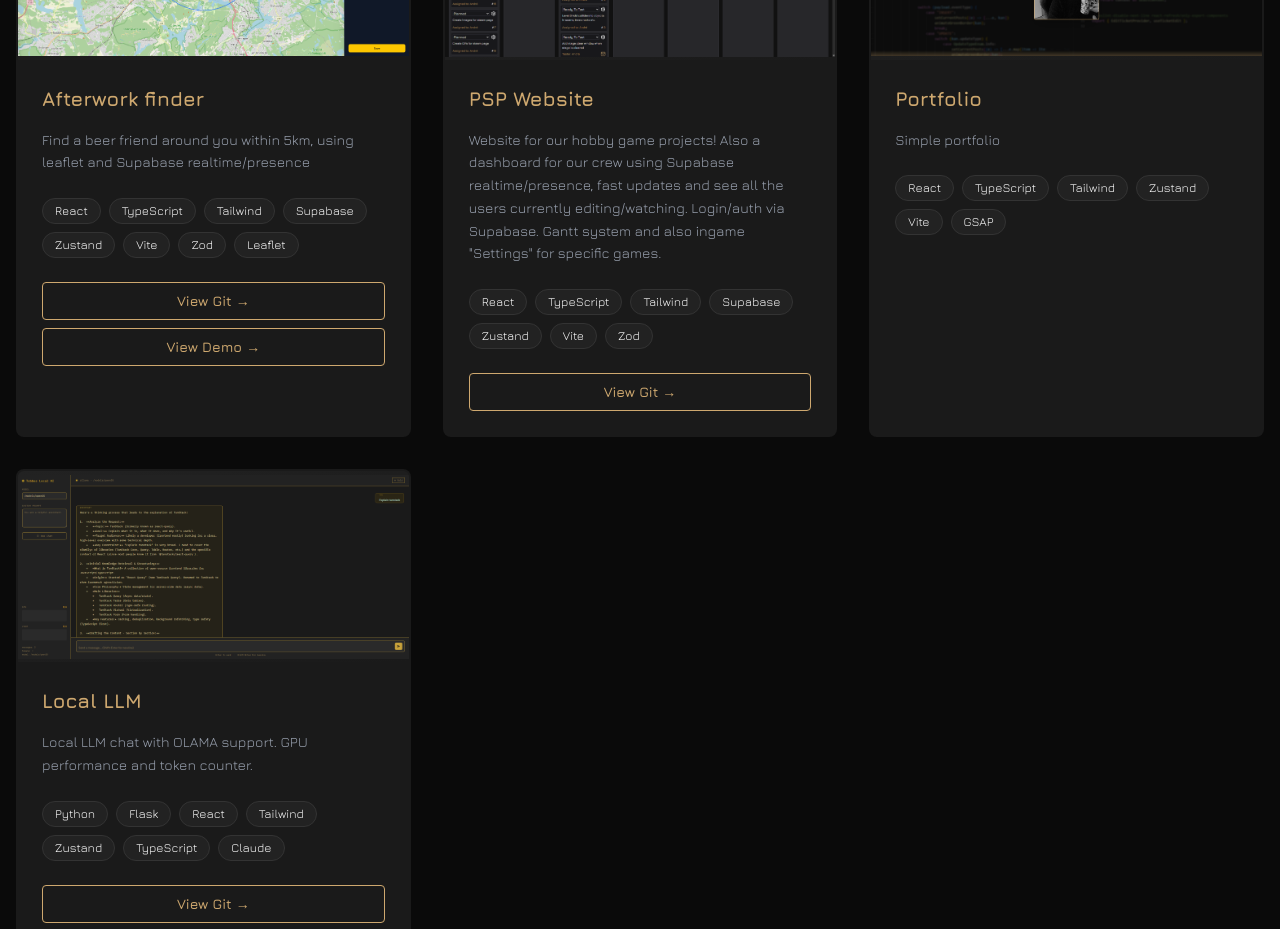
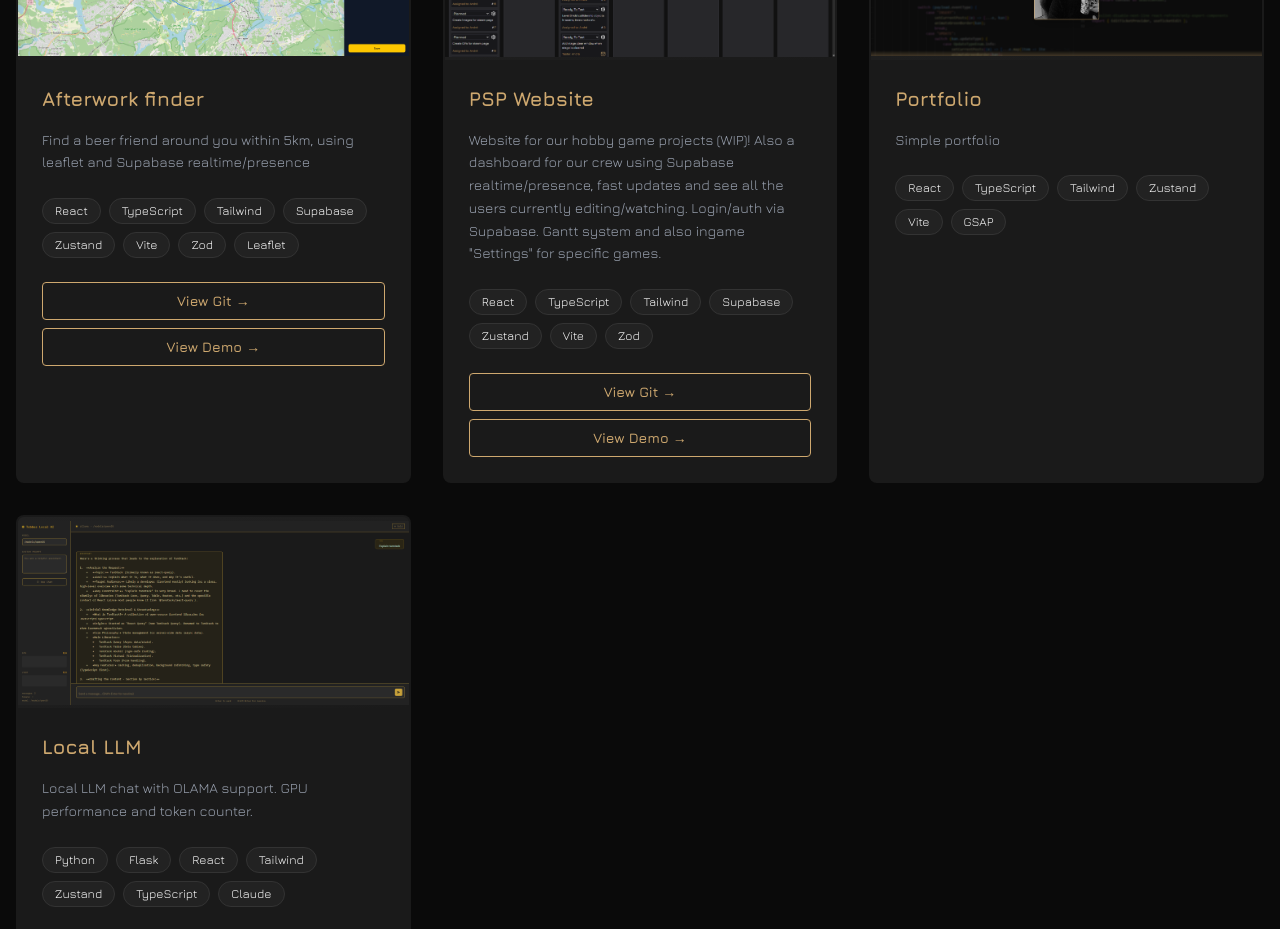
Before and after one commit to TobiasKjernell/portfolio, a React (Vite) app: page / in a window 1280 px wide. Shown: the part 2100-3029 px from the top of the page. Built offline with nearby package versions, Linux system fonts and the light colour scheme.

Commit message:
psp website url

```diff
--- a/src/pages/HomePage/index.tsx
+++ b/src/pages/HomePage/index.tsx
@@ -19,10 +19,10 @@ const HomePage = () => {
     {
       id: 2,
       title: 'PSP Website',
-      description: 'Website for our hobby game projects! Also a dashboard for our crew using Supabase realtime/presence, fast updates and see all the users currently editing/watching. Login/auth via Supabase. Gantt system and also ingame "Settings" for specific games.',
+      description: 'Website for our hobby game projects (WIP)! Also a dashboard for our crew using Supabase realtime/presence, fast updates and see all the users currently editing/watching. Login/auth via Supabase. Gantt system and also ingame "Settings" for specific games.',
       techs: ['React', 'TypeScript', 'Tailwind', 'Supabase', 'Zustand', 'Vite', 'Zod'],
       git: 'https://github.com/TobiasKjernell/kanbanSPA',
-      url: '',
+      url: 'https://kanban-spa.vercel.app/',
       img: 'kanban.png'
     },
     {
```
